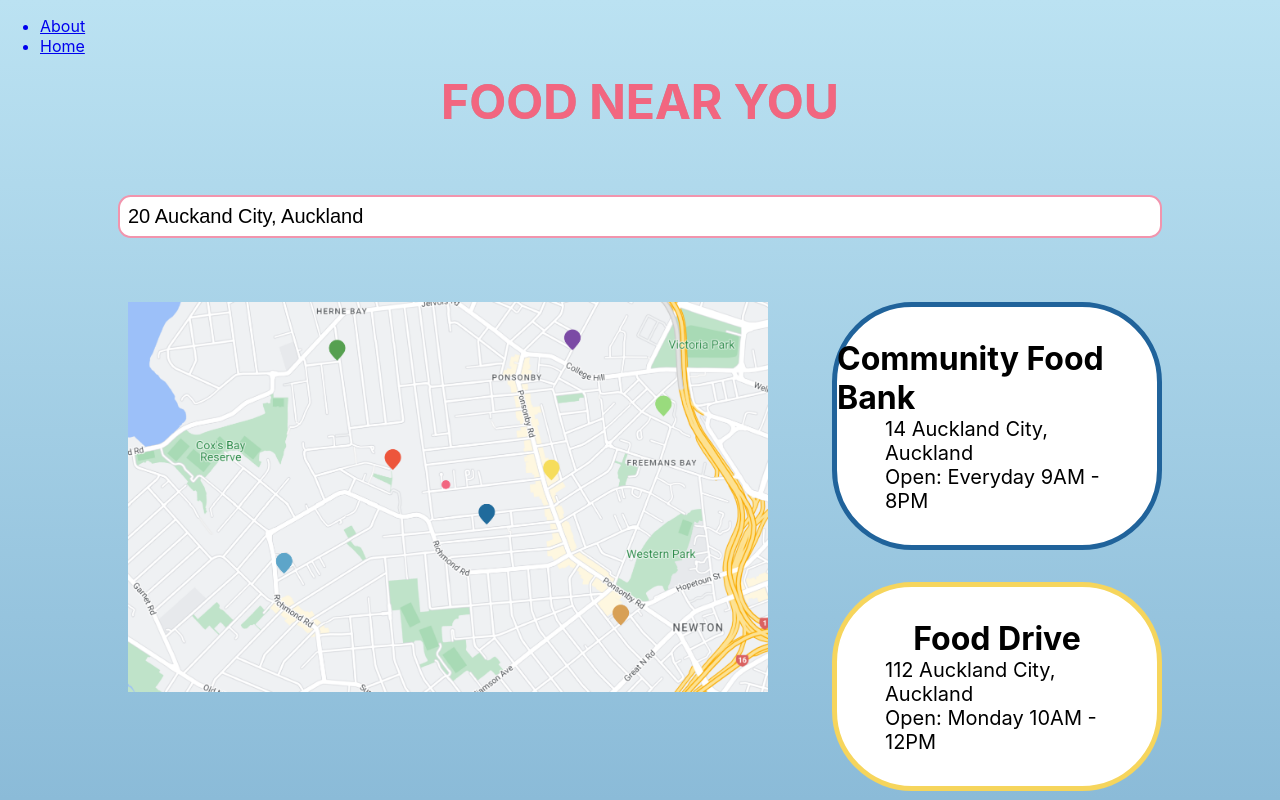
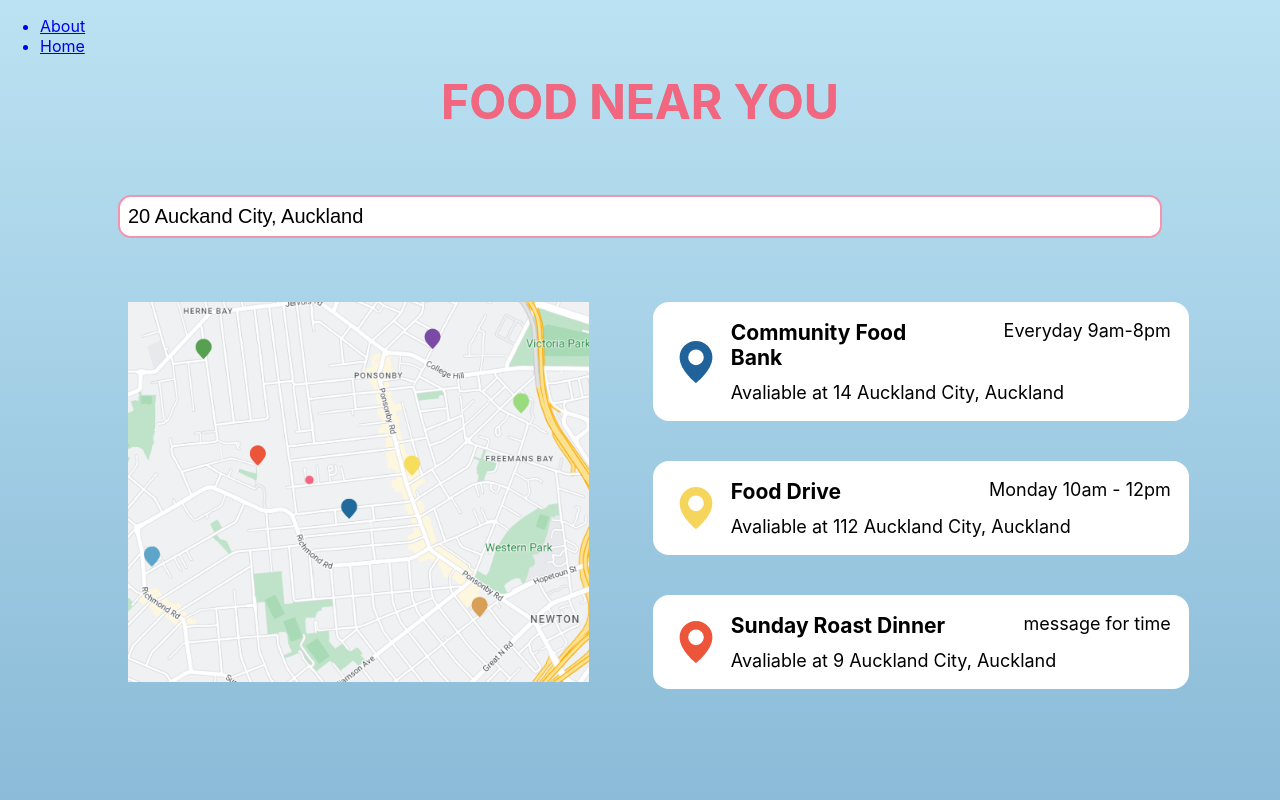
Before and after one commit to Eva-Sorensen/empower, a React (Create React App) app: page /food in a window 1280 px wide. Shown: the top 800 px of the page. Built offline with nearby package versions, Linux system fonts and the light colour scheme; grey boxes are pictures that could not be loaded.

Commit message:
made sizing and router changes

```diff
--- a/src/css/AvailableResources.module.css
+++ b/src/css/AvailableResources.module.css
@@ -10,7 +10,7 @@
   padding: 0;
   color: var(--pink-dark);
   font-size: 3rem;
-  margin-bottom: 5rem;
+  margin-bottom: 2rem;
 }
 
 .section {
--- a/src/css/FoodResource.module.css
+++ b/src/css/FoodResource.module.css
@@ -39,14 +39,14 @@
 }
 
 .map {
-  width: 50vw;
+  width: 36vw;
   height: 100%;
 }
 
 .foodSection {
   display: flex;
   flex-direction: column;
-  gap: 2rem;
+  gap: 1rem;
 }
 
 .food1,
--- a/src/css/WhereTo.module.css
+++ b/src/css/WhereTo.module.css
@@ -1,7 +1,7 @@
 .background {
   display: flex;
   flex-direction: column;
-  gap: 9rem;
+  gap: 7rem;
   align-items: center;
 }
 
--- a/src/pages/AvailableResources.js
+++ b/src/pages/AvailableResources.js
@@ -19,30 +19,30 @@ export default function AvailableResources() {
       <h1 className={style.mainHeader}>WHAT DO YOU NEED . . .</h1>
       <div className={style.section}>
         <button onClick={selectFood} className={style.option}>
-          <CookingPot size={120} color="#f26680" className={style.icon} />
+          <CookingPot size={100} color="#f26680" className={style.icon} />
           <h2 className={style.optionHeader}>Food</h2>
         </button>
         <button className={style.option}>
-          <CarSimple size={120} color="#f26680" className={style.icon} />
+          <CarSimple size={100} color="#f26680" className={style.icon} />
           <h2 className={style.optionHeader}>Transport</h2>
         </button>
         <button className={style.option}>
-          <HouseLine size={120} color="#f26680" className={style.icon} />
+          <HouseLine size={100} color="#f26680" className={style.icon} />
           <h2 className={style.optionHeader}>Housing</h2>
         </button>
       </div>
       <div className={style.section}>
         <button className={style.option}>
-          <Briefcase size={120} color="#f26680" className={style.icon} />
+          <Briefcase size={100} color="#f26680" className={style.icon} />
           <h2 className={style.optionHeader}>Job</h2>
         </button>
         <button className={style.option}>
-          <Wallet size={120} color="#f26680" className={style.icon} />
+          <Wallet size={100} color="#f26680" className={style.icon} />
           <h2 className={style.optionHeader}>Financial</h2>
         </button>
         <button className={style.option}>
-          <DotsThreeOutline size={120} color="#f26680" className={style.icon} />
-          <h2 className={style.optionHeader}>Other</h2>
+          <DotsThreeOutline size={100} color="#f26680" className={style.icon} />
+          <h2 className={style.optionHeader}>Health</h2>
         </button>
       </div>
     </div>
--- a/src/pages/FoodResource.js
+++ b/src/pages/FoodResource.js
@@ -1,3 +1,4 @@
+import LocationComponent from "../Components/LocationComponent";
 import style from "../css/FoodResource.module.css";
 
 export default function FoodResource() {
@@ -14,21 +15,24 @@ export default function FoodResource() {
       <div className={style.mapSection}>
         <img src="map.png" alt="map" className={style.map} />
         <div className={style.foodSection}>
-          <div className={style.food1}>
-            <h2 className={style.foodTitle}>Community Food Bank</h2>
-            <p className={style.foodLocation}>14 Auckland City, Auckland</p>
-            <p className={style.foodAvailability}>Open: Everyday 9AM - 8PM</p>
-          </div>
-          <div className={style.food2}>
-            <h2 className={style.foodTitle}>Food Drive</h2>
-            <p className={style.foodLocation}>112 Auckland City, Auckland</p>
-            <p className={style.foodAvailability}>Open: Monday 10AM - 12PM</p>
-          </div>
-          <div className={style.food3}>
-            <h2 className={style.foodTitle}>Sunday Roast Dinner</h2>
-            <p className={style.foodLocation}>9 Auckland City, Auckland</p>
-            <p className={style.foodAvailability}>Open: message for time</p>
-          </div>
+          <LocationComponent
+            heading="Community Food Bank"
+            date="Everyday 9am-8pm"
+            color="#20639b"
+            description="Avaliable at 14 Auckland City, Auckland"
+          />
+          <LocationComponent
+            heading="Food Drive"
+            date="Monday 10am - 12pm"
+            color="#f6d55c"
+            description="Avaliable at 112 Auckland City, Auckland"
+          />
+          <LocationComponent
+            heading="Sunday Roast Dinner"
+            date="message for time"
+            color="#ed553b"
+            description="Avaliable at 9 Auckland City, Auckland"
+          />
         </div>
       </div>
     </div>
--- a/src/pages/Signup.js
+++ b/src/pages/Signup.js
@@ -4,7 +4,7 @@ import style from "../css/Signup.module.css";
 export default function Signup() {
   const navigate = useNavigate();
   const submitClick = () => {
-    navigate("/", { replace: true });
+    navigate("/whereto", { replace: true });
   };
   return (
     <div className={style.background}>
--- a/src/pages/WhereTo.js
+++ b/src/pages/WhereTo.js
@@ -5,28 +5,28 @@ import style from "../css/WhereTo.module.css";
 export default function WhereTo() {
   const navigate = useNavigate();
   const selectResources = () => {
-    navigate("/", { replace: true });
+    navigate("/availableResources", { replace: true });
   };
   const selectOnlineConnection = () => {
     navigate("/", { replace: true });
   };
   const selectMeetUp = () => {
-    navigate("/", { replace: true });
+    navigate("/meetup", { replace: true });
   };
   return (
     <div className={style.background}>
       <h1 className={style.mainHeader}>WHAT ARE YOU LOOKING FOR . . .</h1>
       <div className={style.section}>
         <button onClick={selectResources} className={style.option}>
-          <Cards size={120} color="#f26680" className={style.icon} />
+          <Cards size={100} color="#f26680" className={style.icon} />
           <h2 className={style.optionHeader}>Resources</h2>
         </button>
         <button onClick={selectOnlineConnection} className={style.option}>
-          <Broadcast size={120} color="#f26680" className={style.icon} />
+          <Broadcast size={100} color="#f26680" className={style.icon} />
           <h2 className={style.optionHeader}>Connect Online</h2>
         </button>
         <button onClick={selectMeetUp} className={style.option}>
-          <MapPinLine size={120} color="#f26680" className={style.icon} />
+          <MapPinLine size={100} color="#f26680" className={style.icon} />
           <h2 className={style.optionHeader}>Attend a Meet Up</h2>
         </button>
       </div>
```
Also changed, not shown: public/map.png.
